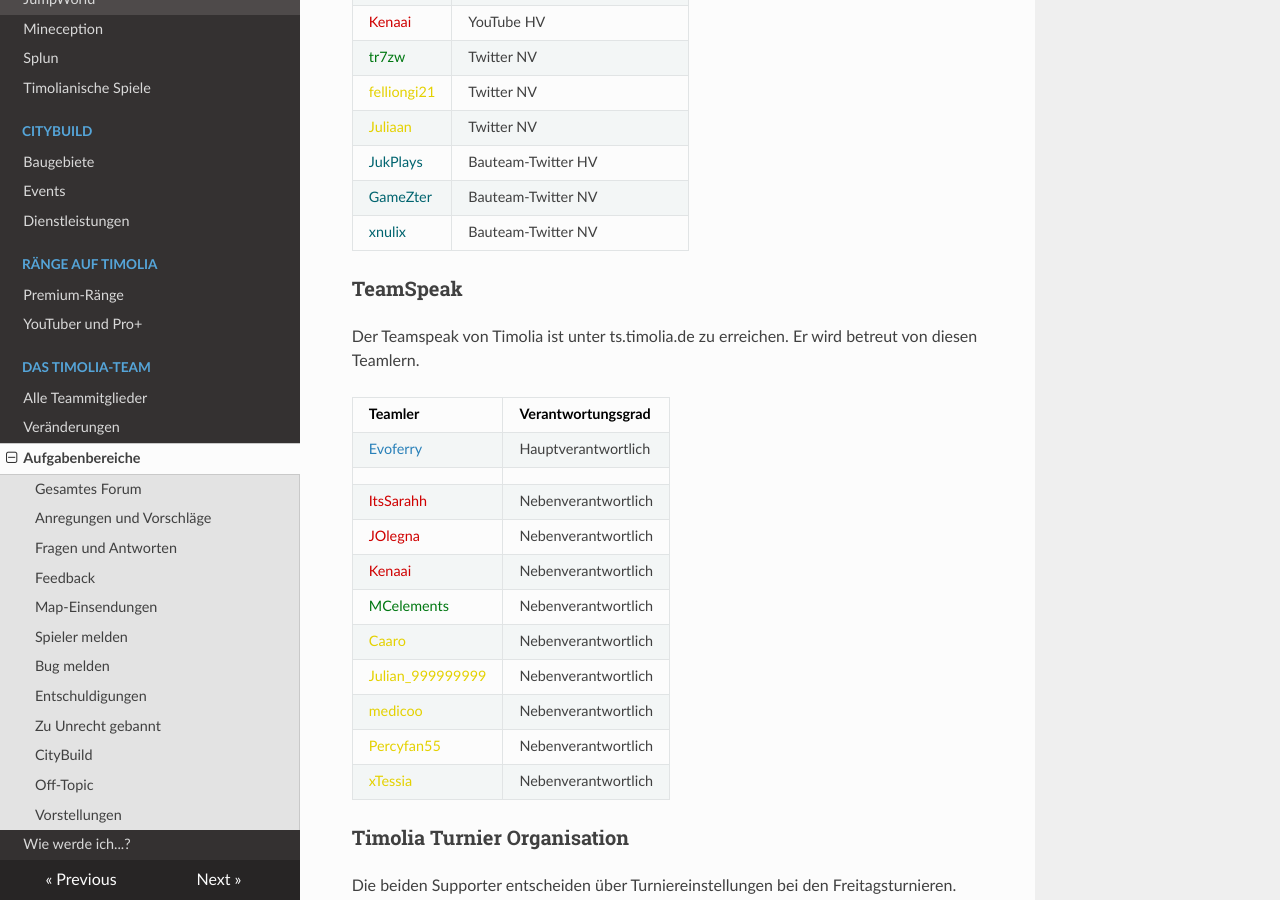
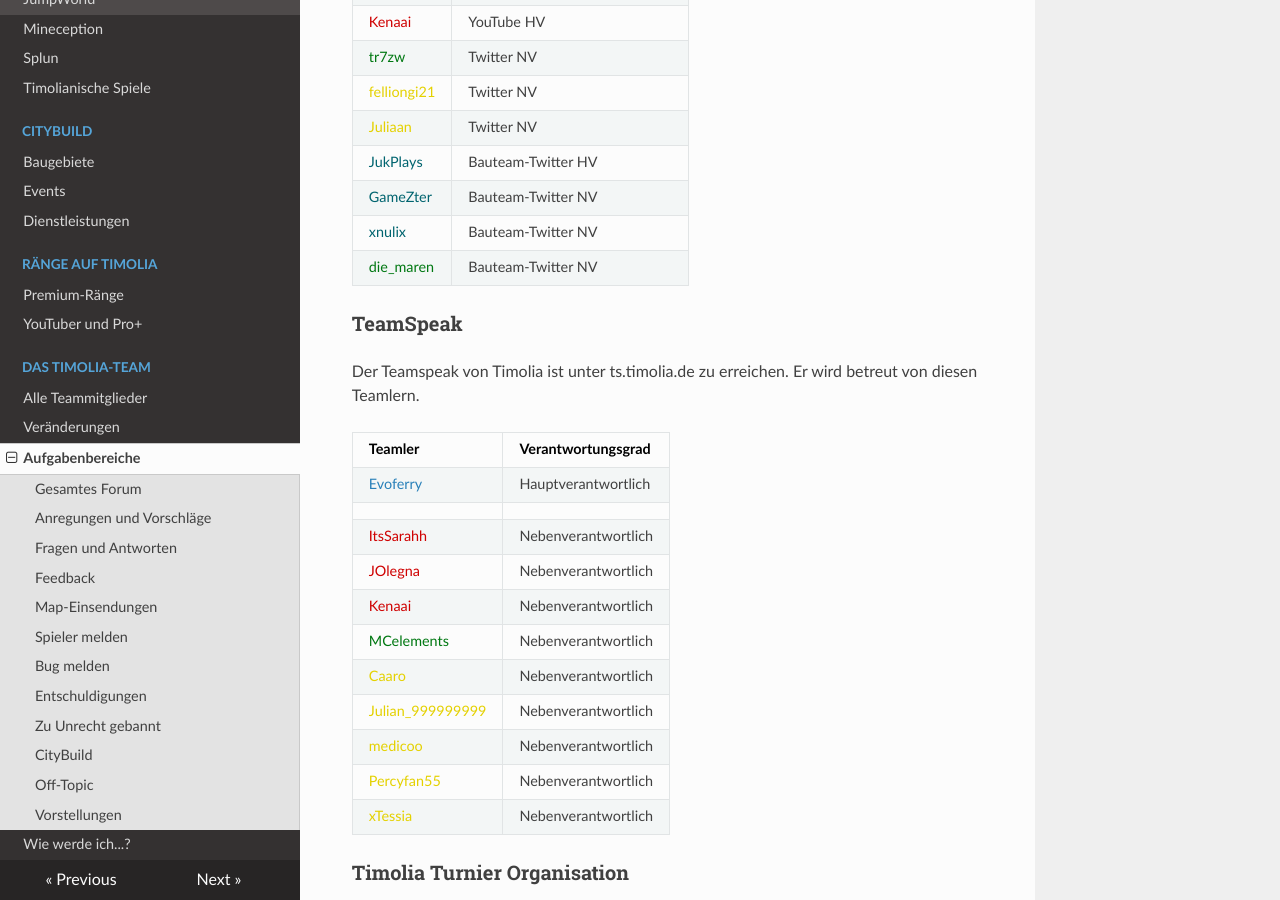
Before and after one commit to TimoliaDE/HowTo, an MkDocs documentation site: the page built from docs/team/responsibilities.md, in a window 1280 px wide and 900 px high, scrolled down 4762 px. Built offline with MkDocs 1.6.1, drawn with Linux system fonts in a browser that asks for light colours; nearby versions of some CDN libraries; old or Windows-style settings are respelled for this version of MkDocs.

Commit message:
Update responsibilities.md

```diff
--- a/docs/team/responsibilities.md
+++ b/docs/team/responsibilities.md
@@ -163,6 +163,7 @@ Für einen ständigen Support und Content auf Twitter und anderen sozialen Medie
 |<span style="color:#00646F">JukPlays</span> | Bauteam-Twitter HV |
 |<span style="color:#00646F">GameZter</span> | Bauteam-Twitter NV |
 |<span style="color:#00646F">xnulix</span> | Bauteam-Twitter NV |
+|<span style="color:#007812">die_maren</span> | Bauteam-Twitter NV |
 
 ###<strong>TeamSpeak</strong>
 Der Teamspeak von Timolia ist unter ts.timolia.de zu erreichen. Er wird betreut von diesen Teamlern.
```
